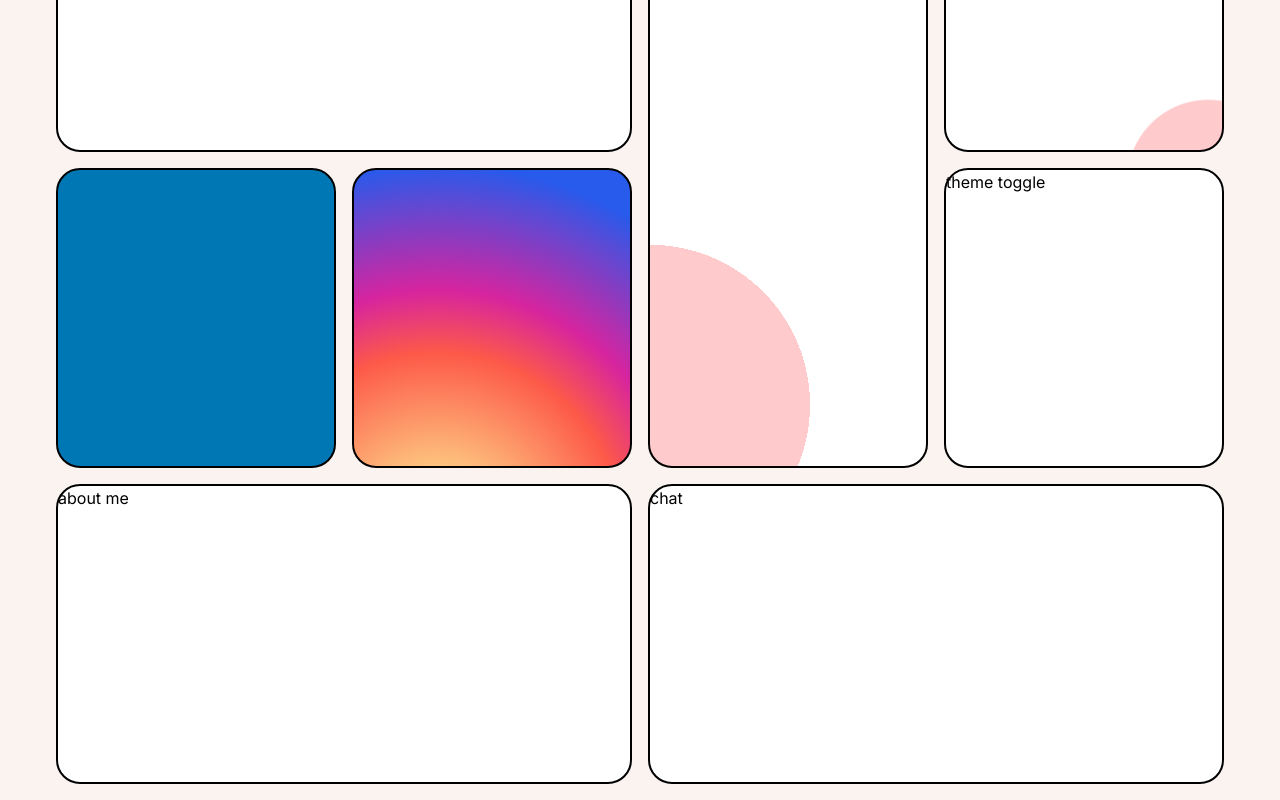
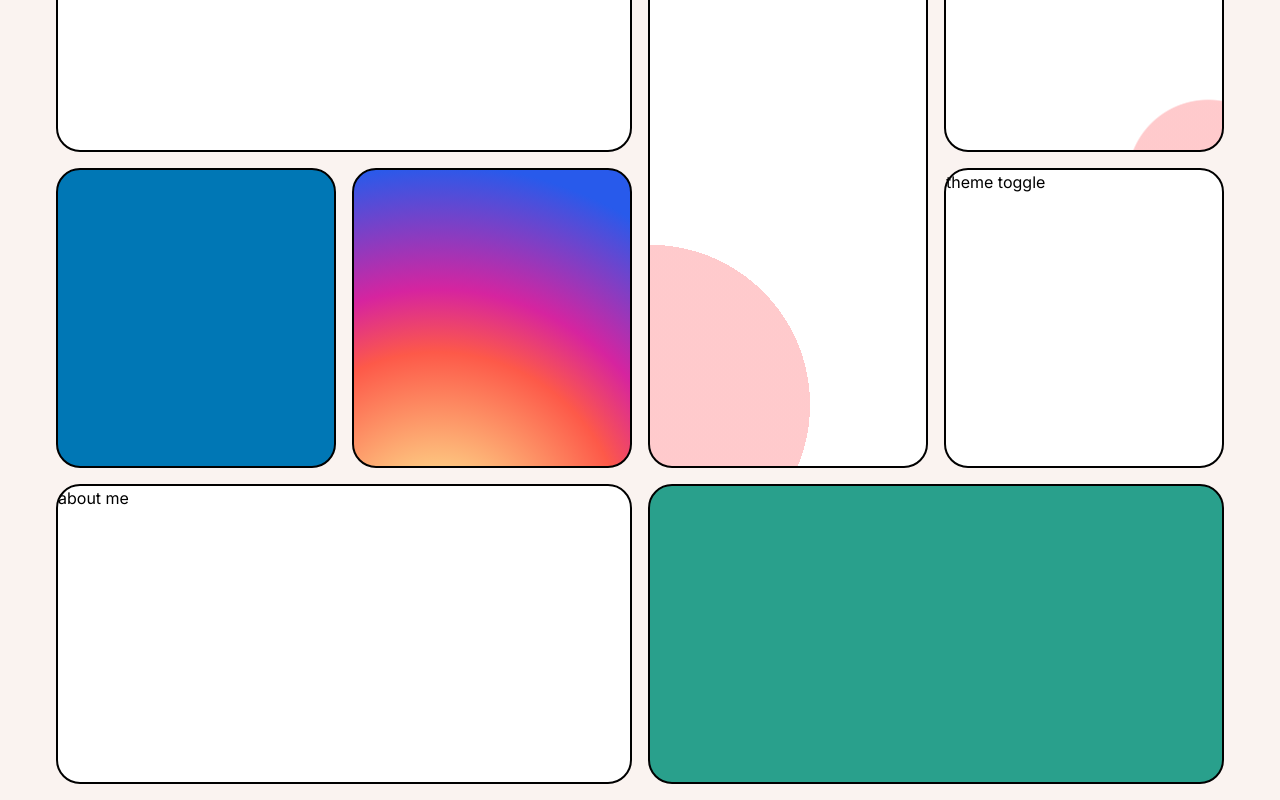
Before and after one commit to GabeShin/portfolio-website, a Next.js app: page / in a window 1280 px wide. Shown: the part 480-1280 px from the top of the page. Built offline with nearby package versions, Linux system fonts and the light colour scheme.

Commit message:
feat: add chatgpt theme

```diff
--- a/src/components/grid/GridLayout.tsx
+++ b/src/components/grid/GridLayout.tsx
@@ -117,11 +117,9 @@ export default function GridComponent() {
       <div
         className={`grid-cell ${
           selectedKey === "chat" ? "selected-grid-cell" : ""
-        }`}
+        } chatgpt-theme`}
         key="chat"
-      >
-        chat
-      </div>
+      ></div>
     </ResponsiveGridLayout>
   );
 }
--- a/src/components/grid/grid-layout.css
+++ b/src/components/grid/grid-layout.css
@@ -27,6 +27,10 @@
     #d6249f 60%,
     #285aeb 90%
   );
+}
+
+.chatgpt-theme {
+  background: oklch(63.68% 0.106 178.71);
 }
 
 .linkedin-theme {
```
